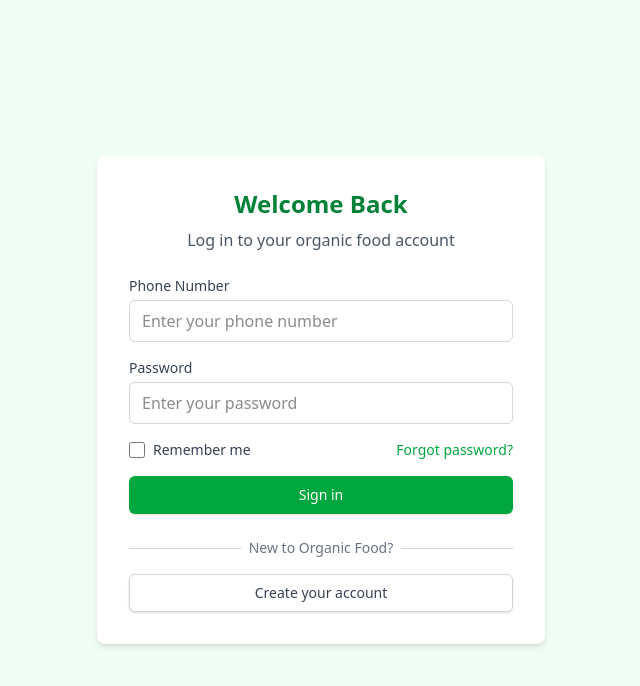
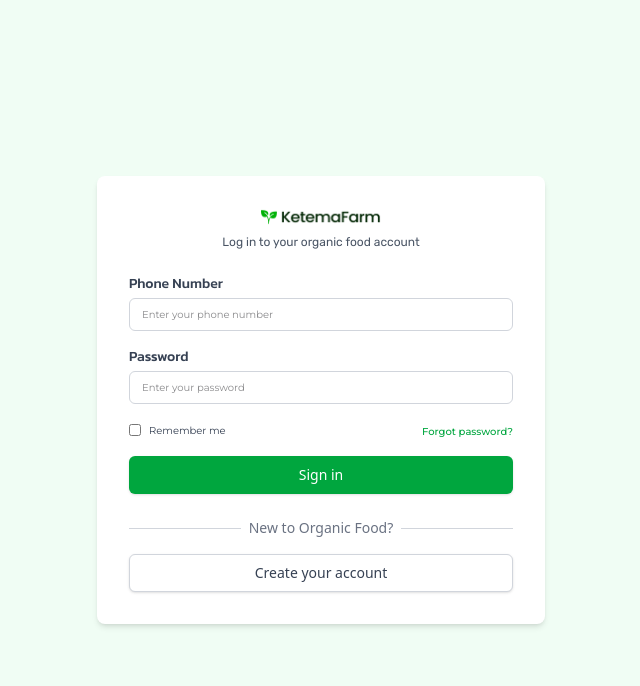
Before and after one commit to KetemaFarm/KetemaFarm, a React (Vite) app in the folder frontend/: page /login in a window 1280 px wide. Shown: the top 686 px of the page, without its empty margins (319-959 px from the left). Built offline with nearby package versions, Linux system fonts and the light colour scheme; no server answers; a web font is replaced by a local one.

Commit message:
changed some styles to Login

```diff
--- a/frontend/src/pages/Login.jsx
+++ b/frontend/src/pages/Login.jsx
@@ -1,6 +1,6 @@
 import { useState } from "react";
 import { Link } from "react-router-dom"; // Assuming you're using React Router
-
+import logo from "../assets/logo.png";
 const Login = () => {
   const [loginData, setLoginData] = useState({
     phone: "",
@@ -42,9 +42,9 @@ const Login = () => {
   return (
     <div className="min-h-screen bg-green-50 flex items-center justify-center p-4">
       <div className="bg-white p-8 rounded-lg shadow-md w-full max-w-md">
-        <div className="text-center mb-6">
-          <h2 className="text-2xl font-bold text-green-700">Welcome Back</h2>
-          <p className="text-gray-600 mt-2">
+        <div className=" mb-6 flex flex-col items-center">
+          <img className="w-30" src={logo} alt="logo" />
+          <p className="text-gray-600 mt-2 font-['Rubik'] text-xs">
             Log in to your organic food account
           </p>
         </div>
@@ -59,7 +59,7 @@ const Login = () => {
           <div>
             <label
               htmlFor="phone"
-              className="block text-sm font-medium text-gray-700 mb-1"
+              className="block text-sm font-medium text-gray-700 mb-1 font-['Kanit']"
             >
               Phone Number
             </label>
@@ -69,7 +69,7 @@ const Login = () => {
               name="phone"
               value={loginData.phone}
               onChange={handleChange}
-              className="w-full px-3 py-2 border border-gray-300 rounded-md focus:outline-none focus:ring-2 focus:ring-green-500"
+              className="w-full px-3 py-2 border border-gray-300 rounded-md focus:outline-none focus:ring-2 text-[10px] font-['Montserrat'] focus:ring-green-500"
               placeholder="Enter your phone number"
               required
             />
@@ -78,7 +78,7 @@ const Login = () => {
           <div>
             <label
               htmlFor="password"
-              className="block text-sm font-medium text-gray-700 mb-1"
+              className="block text-sm font-medium text-gray-700 mb-1 font-['Kanit']"
             >
               Password
             </label>
@@ -88,24 +88,24 @@ const Login = () => {
               name="password"
               value={loginData.password}
               onChange={handleChange}
-              className="w-full px-3 py-2 border border-gray-300 rounded-md focus:outline-none focus:ring-2 focus:ring-green-500"
+              className="w-full px-3 py-2 text-[10px]  font-['Montserrat'] border border-gray-300 rounded-md focus:outline-none focus:ring-2 focus:ring-green-500"
               placeholder="Enter your password"
               required
               minLength="6"
             />
           </div>
 
-          <div className="flex items-center justify-between">
+          <div className="flex flex-row items-center justify-between">
             <div className="flex items-center">
               <input
                 id="remember-me"
                 name="remember-me"
                 type="checkbox"
-                className="h-4 w-4 text-green-600 focus:ring-green-500 border-gray-300 rounded"
+                className="h-3 w-3 text-green-600 focus:ring-green-500 border-gray-300 rounded"
               />
               <label
                 htmlFor="remember-me"
-                className="ml-2 block text-sm text-gray-700"
+                className="ml-2 block text-[10px] font-['Montserrat'] text-gray-700"
               >
                 Remember me
               </label>
@@ -114,7 +114,7 @@ const Login = () => {
             <div className="text-sm">
               <Link
                 to="/forgot-password"
-                className="font-medium text-green-600 hover:text-green-500"
+                className="font-medium text-green-600 hover:text-green-500 font-['Montserrat'] text-[10px]"
               >
                 Forgot password?
               </Link>
```
